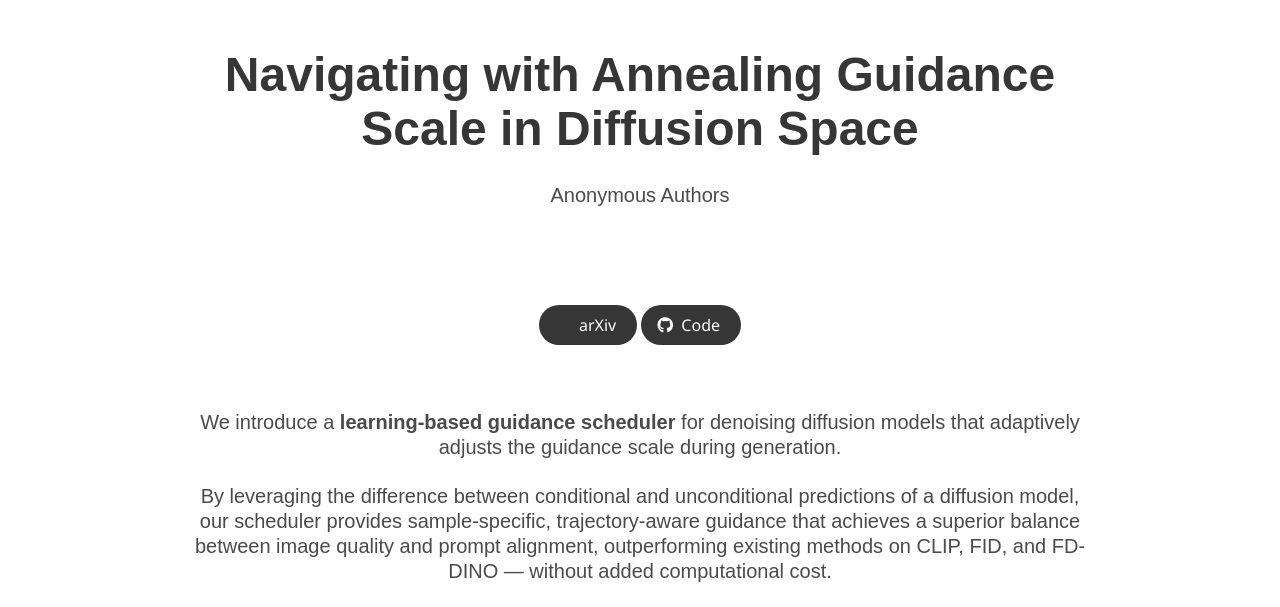
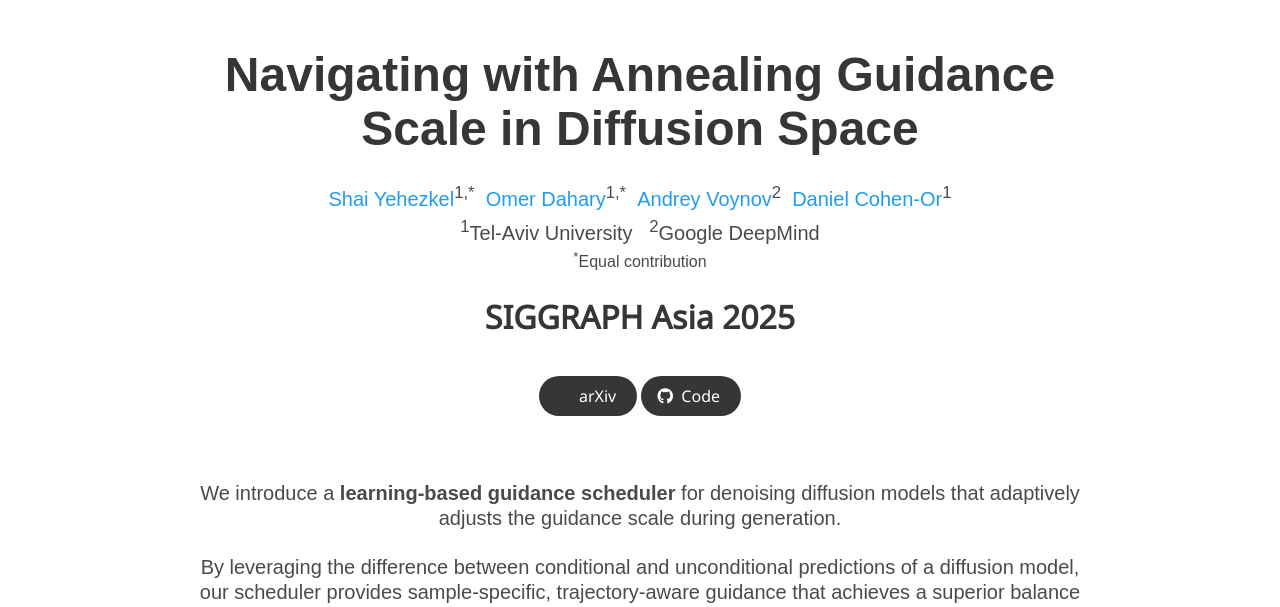
Before and after one commit to annealing-guidance/annealing-guidance, a plain HTML site: page index.html in a window 1280 px wide. Shown: the top 607 px of the page. Drawn offline with nearby package versions, Linux system fonts and the light colour scheme; some icons are missing; a web font is replaced by a local one.

Commit message:
Updated authors & conference

```diff
--- a/index.html
+++ b/index.html
@@ -47,17 +47,32 @@
         <div class="column has-text-centered">
           <h1 class="title is-1 publication-title">Navigating with Annealing Guidance Scale in Diffusion Space</h1>
 
+
           <div class="is-size-5 publication-authors">
-            <span class="author-block">Anonymous Authors</span>
+            <span class="author-block">
+              <a href="https://kariander1.github.io/">Shai Yehezkel</a><sup>1,*</sup>&nbsp;
+            </span>
+            <span class="author-block">
+              <a href="https://omer11a.github.io/">Omer Dahary</a><sup>1,*</sup>&nbsp
+            </span>
+            <span class="author-block">
+              <a href="https://anvoynov.github.io/anvoynov/">Andrey Voynov</a><sup>2</sup>&nbsp
+            </span>
+            <span class="author-block">
+              <a href="https://danielcohenor.com/">Daniel Cohen-Or</a><sup>1</sup>
+            </span>
           </div>
 
           <div class="is-size-5 publication-authors">
-            <span class="author-block"></span>
+            <span class="author-block"><sup>1</sup>Tel-Aviv University</span> &nbsp
+            <span class="author-block"><sup>2</sup>Google DeepMind</span>
           </div>
-
+          <div class="is-size-6 publication-authors">
+            <span class="author-block"><sup>*</sup>Equal contribution</span>
+          </div>
           <br>
           <div>
-            <h1 class="title"></h1>
+            <h1 class="title">SIGGRAPH Asia 2025</h1>
           </div>
           <br>
 
```
